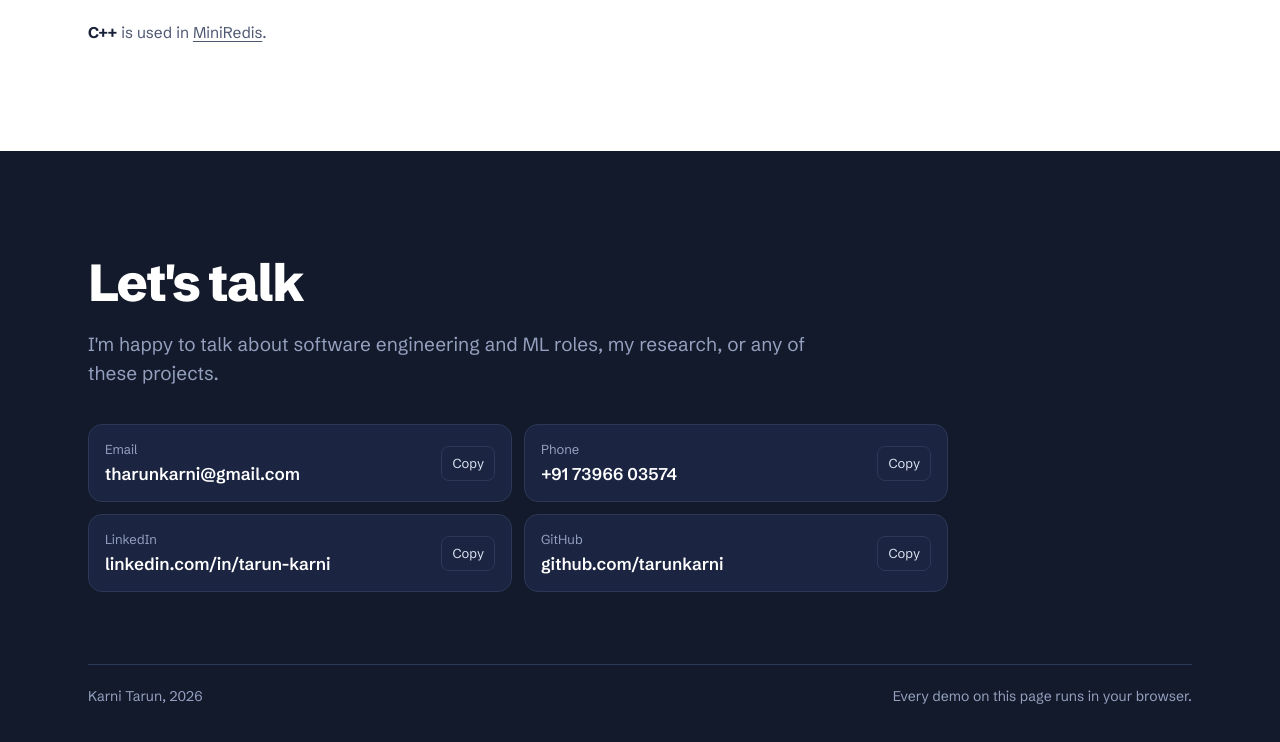
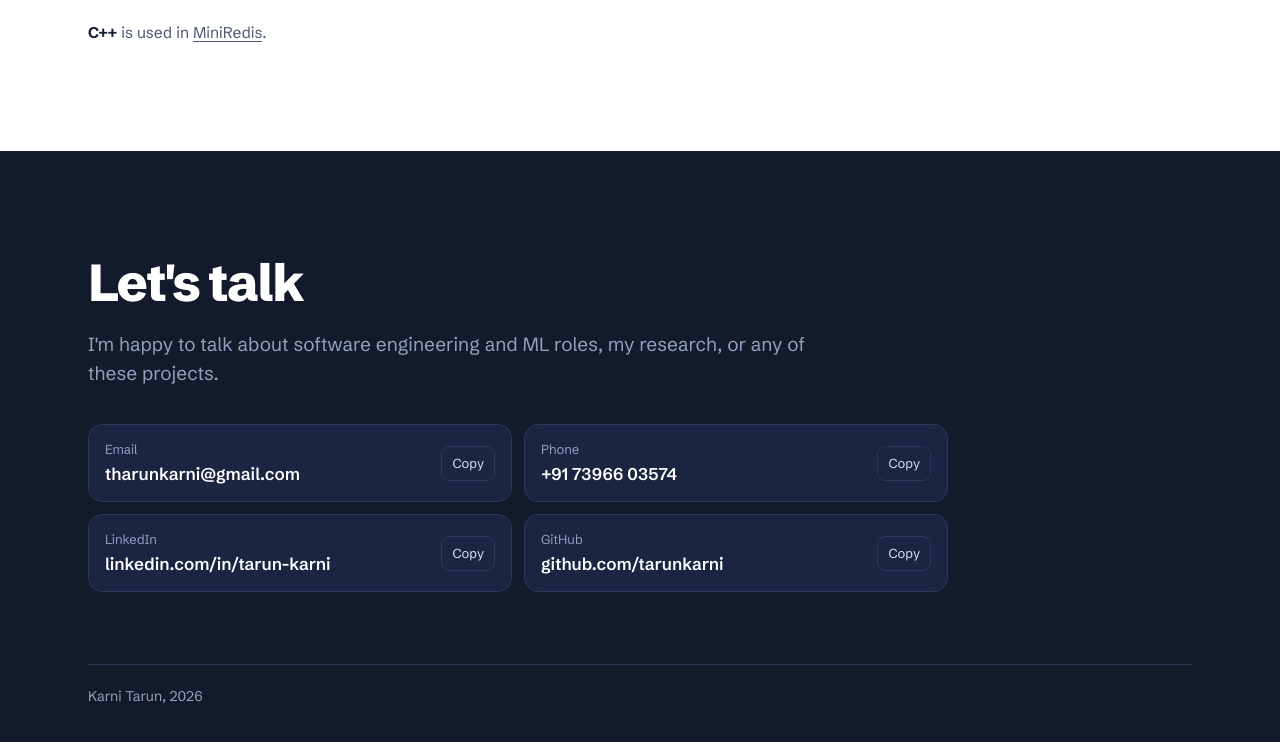
Before and after one commit to tarunkarni/tarunkarni.github.io, a plain HTML site: page index.html in a window 1280 px wide. Shown: the part 6866-7608 px from the top of the page. Drawn offline with Linux system fonts and the light colour scheme; a web font is replaced by a local one.

Commit message:
Add files via upload

```diff
--- a/index.html
+++ b/index.html
@@ -1048,7 +1048,7 @@ input[type=range]{accent-color:var(--sys);height:24px}
       <li><div><span class="k">LinkedIn</span><a href="https://www.linkedin.com/in/tarun-karni" target="_blank" rel="noopener">linkedin.com/in/tarun-karni</a></div><button class="copy" data-copy="https://www.linkedin.com/in/tarun-karni">Copy</button></li>
       <li><div><span class="k">GitHub</span><a href="https://github.com/tarunkarni" target="_blank" rel="noopener">github.com/tarunkarni</a></div><button class="copy" data-copy="https://github.com/tarunkarni">Copy</button></li>
     </ul>
-    <div class="foot"><span>Karni Tarun, 2026</span><span>Every demo on this page runs in your browser.</span></div>
+    <div class="foot"><span>Karni Tarun, 2026</span></div>
   </div>
 </footer>
 <div class="tip" id="tip" role="tooltip"></div>
```
